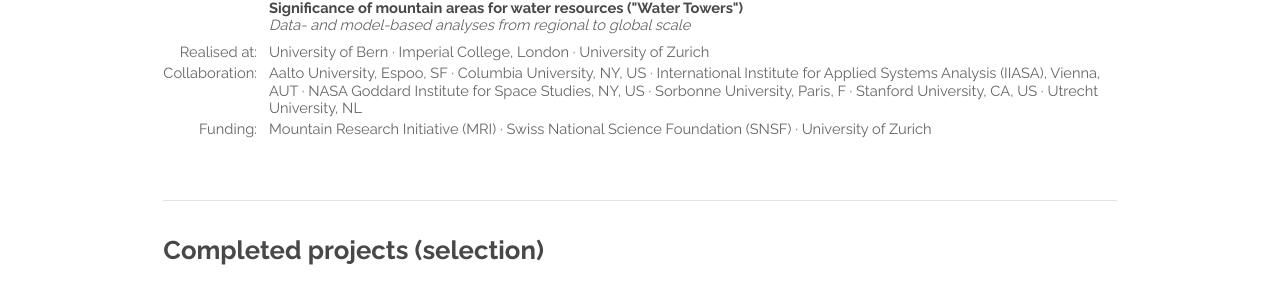
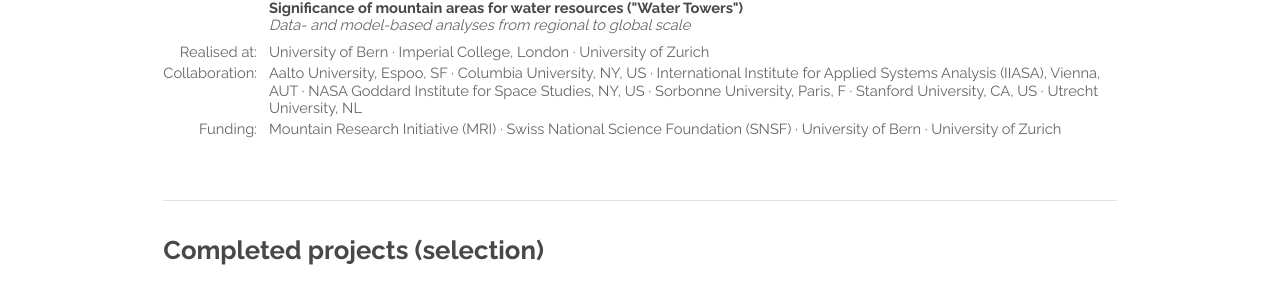
Before and after one commit to katarenamatos/katarenamatos.github.io, a Jekyll site: the page built from projects.html, in a window 1280 px wide and 900 px high, scrolled down 807 px. Shown: the part 140-436 px from the top of the window. Built offline with Jekyll 4.4.1, drawn with Linux system fonts in a browser that asks for light colours.

Commit message:
minor updates
publications, projects

```diff
--- a/_data/projects_current.yml
+++ b/_data/projects_current.yml
@@ -34,4 +34,4 @@
   subtitle: Data- and model-based analyses from regional to global scale
   where: University of Bern§Imperial College, London§University of Zurich
   collaboration: Aalto University, Espoo, SF§Columbia University, NY, US§International Institute for Applied Systems Analysis (IIASA), Vienna, AUT§NASA Goddard Institute for Space Studies, NY, US§Sorbonne University, Paris, F§Stanford University, CA, US§Utrecht University, NL
-  funding: Mountain Research Initiative (MRI)§Swiss National Science Foundation (SNSF)§University of Zurich
+  funding: Mountain Research Initiative (MRI)§Swiss National Science Foundation (SNSF)§University of Bern§University of Zurich
--- a/_data/publications_papers-further.yml
+++ b/_data/publications_papers-further.yml
@@ -3,7 +3,6 @@
   title: "Der Inn als internationaler Lebensspender"
   journal: Tiroler Tageszeitung
   volume: "07.09.2019"
-  pages: X
   link: "https://www.tt.com/panorama/natur/15968928/der-inn-als-internationaler-lebensspender"
   link_text: Access article online
   link_external: Y
--- a/publications.html
+++ b/publications.html
@@ -198,6 +198,7 @@
 			<b>{{ publication.authors | replace:'Viviroli D','<u>Viviroli D</u>' }},
 			{{ publication.year }}.</b>
 			{{ publication.title }}.
+			{% if publication.pages %}
 				<i>{{ publication.journal }}</i>,
 				{% if publication.issue and publication.doi %}
 					<b>{{ publication.volume }}</b>({{ publication.issue }}),
@@ -213,6 +214,9 @@
 				{% else %}
 					<b>{{ publication.volume }}</b>,
 					{{ publication.pages }}.
+				{% endif %}
+			{% else %}
+				<i>{{ publication.journal }}</i>.
 			{% endif %}
 			{% include publications_pdf_and_notes.html %}
 		</li>
```
Lines whose indentation alone changed are shown as unchanged.
